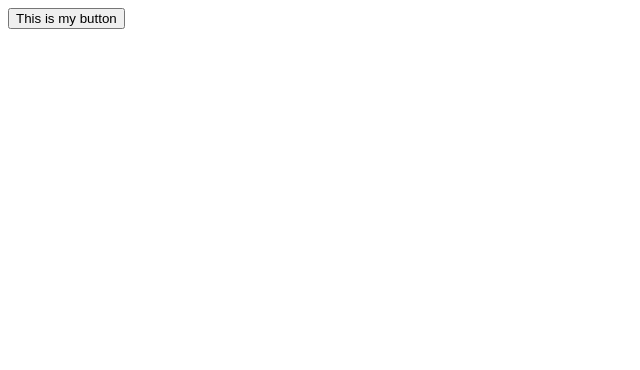
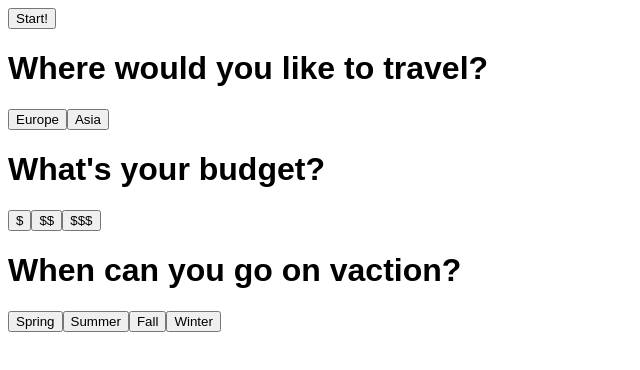
Before and after one commit to slindquist3-zz/Travel-Leisure, a React (Create React App) app: page / in a window 1280 px wide. Shown: the top 370 px of the page, without its empty margins (0-640 px from the left). Built offline with nearby package versions, Linux system fonts and the light colour scheme.

Commit message:
add components

```diff
--- a/src/components/App.js
+++ b/src/components/App.js
@@ -1,12 +1,28 @@
 import React, { Component } from 'react';
 import Start from './Start.js'
+import Continents from './Continents'
+import Prices from './Prices'
+import Seasons from './Seasons'
 
 class App extends Component {
+
+  constructor(props) {
+    super(props)
+
+    this.state = {
+      continent: "",
+      price: "",
+      season: ""
+    }
+  }
 
   render() {
     return (
       <div>
         <Start/>
+        <Continents />
+        <Prices />
+        <Seasons />
       </div>
     );
   }
--- /dev/null
+++ b/src/components/Continents.js
@@ -0,0 +1,37 @@
+import React, { Component } from 'react';
+
+class Continents extends Component {
+
+  constructor(props) {
+    super(props)
+
+    this.state = {continent: ""}
+
+    this.clickEurope = this.clickEurope.bind(this);
+    this.clickAsia = this.clickAsia.bind(this);
+  }
+
+  clickEurope(event) {
+    event.preventDefault();
+    this.setState({continent: event.target.value});
+    debugger
+  }
+
+  clickAsia(event) {
+    event.preventDefault();
+    this.setState({continent: "Asia"});
+  }
+
+
+  render() {
+    return (
+      <div>
+        <h1>Where would you like to travel?</h1>
+        <button onClick={this.clickEurope} value="Europe">Europe</button>
+        <button onClick={this.clickAsia} value="Asia">Asia</button>
+      </div>
+    );
+  }
+}
+
+export default Continents;
--- /dev/null
+++ b/src/components/Prices.js
@@ -0,0 +1,26 @@
+import React, {Component} from 'react'
+
+class Prices extends Component {
+
+  constructor(props) {
+    super(props)
+
+    this.state = {price: ""}
+
+  }
+
+  render() {
+    return (
+      <div>
+        <h1>What's your budget?</h1>
+        <button>$</button>
+        <button>$$</button>
+        <button>$$$</button>
+      </div>
+
+    )
+  }
+
+}
+
+export default Prices
--- /dev/null
+++ b/src/components/Seasons.js
@@ -0,0 +1,24 @@
+import React, {Component} from 'react'
+
+class Seasons extends Component {
+  constructor(props) {
+    super(props)
+
+    this.state = {season: ""}
+
+  }
+
+  render() {
+    return (
+      <div>
+        <h1>When can you go on vaction?</h1>
+        <button>Spring</button>
+        <button>Summer</button>
+        <button>Fall</button>
+        <button>Winter</button>
+      </div>
+    )
+  }
+}
+
+export default Seasons
--- a/src/components/Start.js
+++ b/src/components/Start.js
@@ -4,12 +4,11 @@ class Start extends Component {
 
   handleClick(event) {
     event.preventDefault();
-    console.log("I work")
   }
 
   render() {
     return (
-        <button onClick={this.handleClick}>This is my button</button>
+        <button onClick={this.handleClick}>Start!</button>
     );
   }
 }
```
